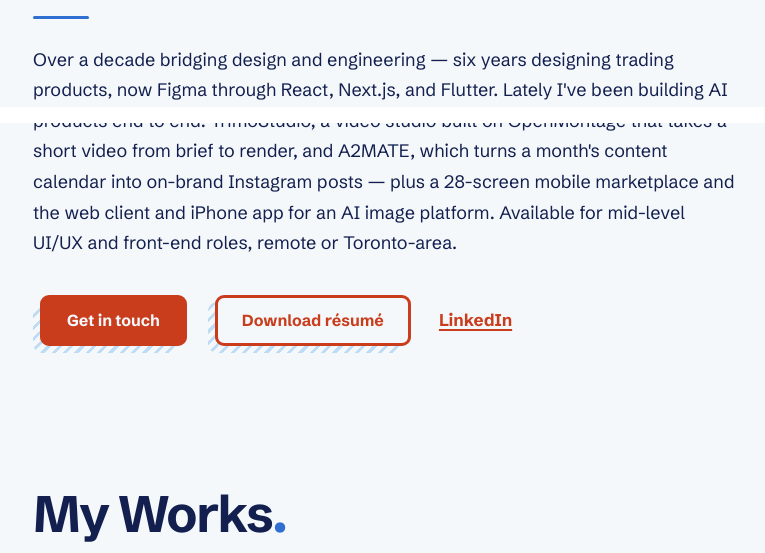
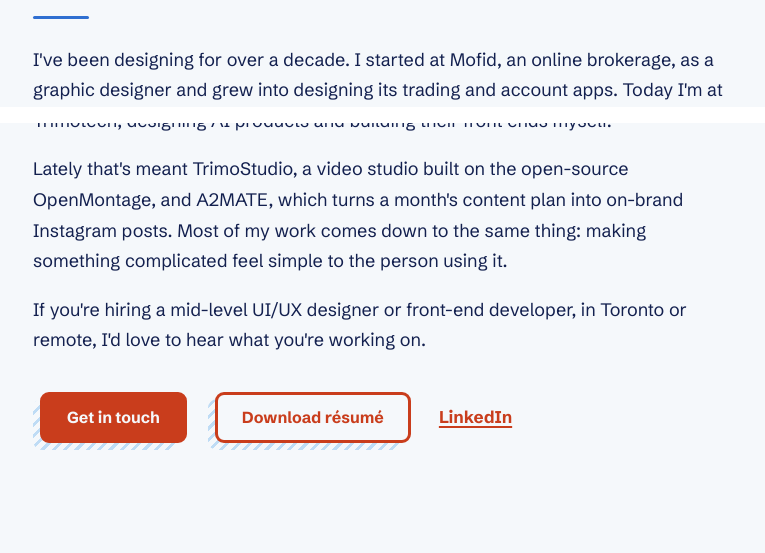
Before and after one commit to theJavadhp/portfolio, a plain HTML site: page index.html in a window 1280 px wide. Shown: the part 677-1230 px from the top of the page, without its empty margins (101-866 px from the left). Drawn offline with Linux system fonts and the light colour scheme.

Commit message:
Rewrite the intro in a plainer, more personal voice
The old paragraph stacked numbers that read oddly side by side ("over a
decade" next to "six years", "28-screen"). The new intro keeps one time
reference, tells the path from Mofid to Trimotech, names TrimoStudio
(credited to OpenMontage) and A2MATE, and ends with a direct invitation.
Three short paragraphs, with spacing between them.

Co-Authored-By: Claude Opus 5.5 <noreply@anthropic.com>
Claude-Session: https://claude.ai/code/session_01X2nc9NKnNABKNgCWWTbweM

```diff
--- a/index.html
+++ b/index.html
@@ -279,6 +279,7 @@
   .intro { max-width: 44rem; }
   .intro .rule { width: 56px; height: 3px; border-radius: 2px; background: var(--pen); margin: 22px 0 26px; }
   .intro p { font-size: 18px; line-height: 1.7; }
+  .intro p + p { margin-top: 1em; }
   .cta { display: flex; flex-wrap: wrap; align-items: center; gap: 22px 28px; margin-top: 36px; padding-left: 7px; }
   .cta .link { font-weight: 700; }
 
@@ -527,7 +528,9 @@
   <div class="intro">
     <h2 id="intro-title" class="display">Let's work together<span class="stop">.</span></h2>
     <div class="rule" aria-hidden="true"></div>
-    <p>Over a decade bridging design and engineering — six years designing trading products, now Figma through React, Next.js, and Flutter. Lately I've been building AI products end to end: TrimoStudio, a video studio built on OpenMontage that takes a short video from brief to render, and A2MATE, which turns a month's content calendar into on-brand Instagram posts — plus a 28-screen mobile marketplace and the web client and iPhone app for an AI image platform. Available for mid-level UI/UX and front-end roles, remote or Toronto-area.</p>
+    <p>I've been designing for over a decade. I started at Mofid, an online brokerage, as a graphic designer and grew into designing its trading and account apps. Today I'm at Trimotech, designing AI products and building their front ends myself.</p>
+    <p>Lately that's meant TrimoStudio, a video studio built on the open-source OpenMontage, and A2MATE, which turns a month's content plan into on-brand Instagram posts. Most of my work comes down to the same thing: making something complicated feel simple to the person using it.</p>
+    <p>If you're hiring a mid-level UI/UX designer or front-end developer, in Toronto or remote, I'd love to hear what you're working on.</p>
     <div class="cta">
       <a class="btn solid" href="mailto:javadhp@outlook.com"><span>Get in touch</span></a>
       <a class="btn" href="01_Resume_Javad_Hakimpanah_ATS.pdf" target="_blank" rel="noopener"><span>Download résumé</span></a>
```
